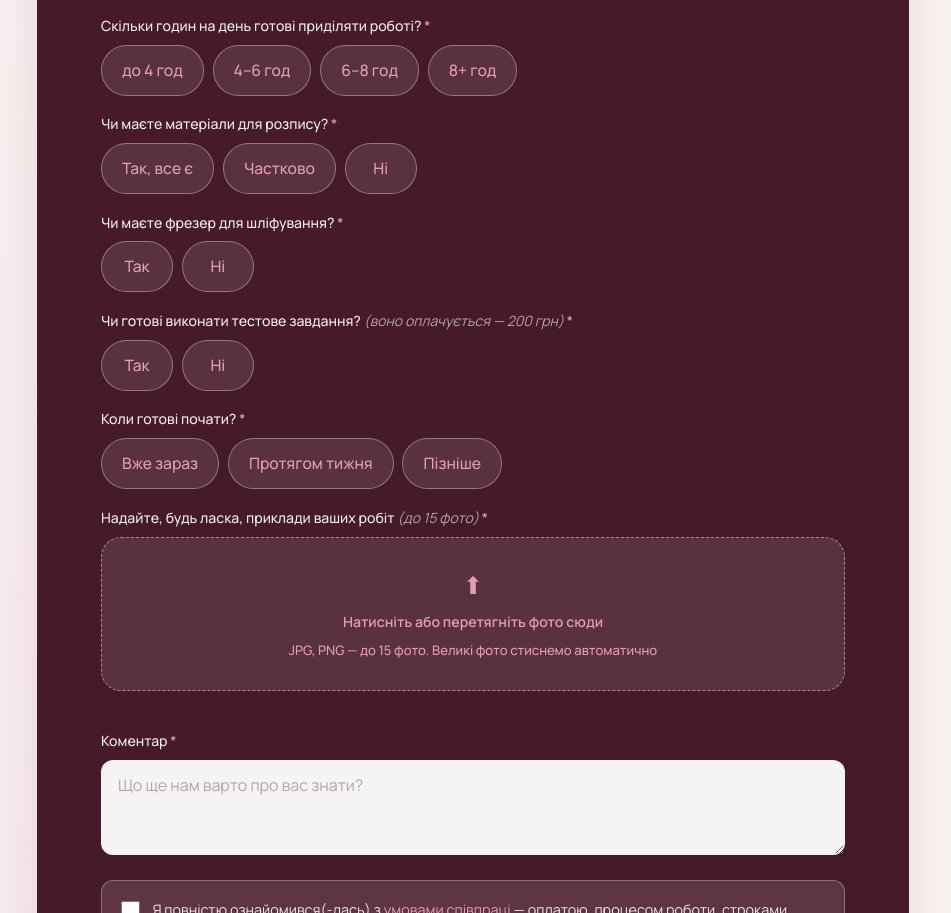
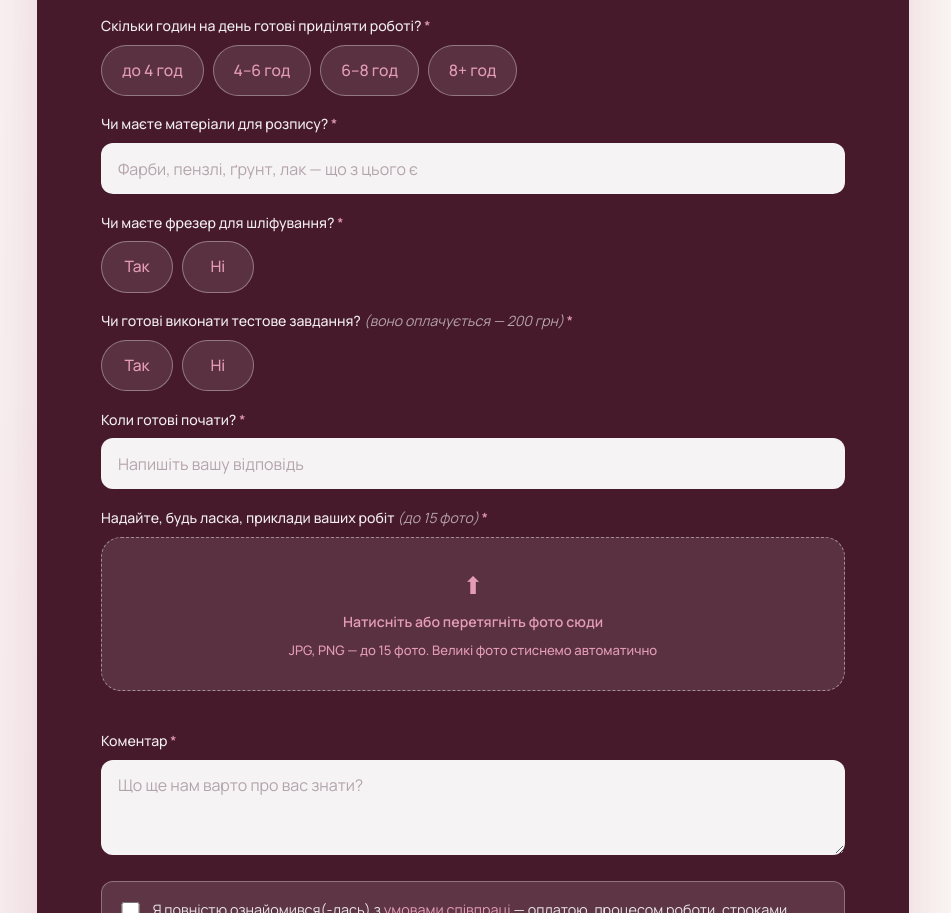
Before and after one commit to Yana620/leperle-artists-realism, a website: page public/index.html in a window 1280 px wide. Shown: the part 5397-6310 px from the top of the page, without its empty margins (167-1118 px from the left). Drawn offline with Linux system fonts and the light colour scheme.

Commit message:
Форма: матеріали і старт — знову текстові поля
Co-Authored-By: Claude Opus 5.5 <noreply@anthropic.com>

```diff
--- a/public/index.html
+++ b/public/index.html
@@ -379,14 +379,10 @@
             </div>
           </fieldset>
 
-          <fieldset class="field field--choice" id="q-materials">
-            <legend>Чи маєте матеріали для розпису? <span>*</span></legend>
-            <div class="chips">
-              <label class="chip"><input type="radio" name="materials" value="Так, все є" required /><span>Так, все є</span></label>
-              <label class="chip"><input type="radio" name="materials" value="Частково" /><span>Частково</span></label>
-              <label class="chip"><input type="radio" name="materials" value="Ні" /><span>Ні</span></label>
-            </div>
-          </fieldset>
+          <div class="field">
+            <label for="materials">Чи маєте матеріали для розпису? <span>*</span></label>
+            <input id="materials" name="materials" type="text" required placeholder="Фарби, пензлі, ґрунт, лак — що з цього є" />
+          </div>
 
           <fieldset class="field field--choice" id="q-freezer">
             <legend>Чи маєте фрезер для шліфування? <span>*</span></legend>
@@ -404,14 +400,10 @@
             </div>
           </fieldset>
 
-          <fieldset class="field field--choice" id="q-start">
-            <legend>Коли готові почати? <span>*</span></legend>
-            <div class="chips">
-              <label class="chip"><input type="radio" name="start" value="Вже зараз" required /><span>Вже зараз</span></label>
-              <label class="chip"><input type="radio" name="start" value="Протягом тижня" /><span>Протягом тижня</span></label>
-              <label class="chip"><input type="radio" name="start" value="Пізніше" /><span>Пізніше</span></label>
-            </div>
-          </fieldset>
+          <div class="field">
+            <label for="start">Коли готові почати? <span>*</span></label>
+            <input id="start" name="start" type="text" required placeholder="Напишіть вашу відповідь" />
+          </div>
 
           <div class="field">
             <label>Надайте, будь ласка, приклади ваших робіт <em>(до 15 фото)</em> <span>*</span></label>
--- a/public/script.js
+++ b/public/script.js
@@ -150,10 +150,10 @@
       ["style", "Оберіть, який стиль розпису вам ближче."],
       ["perday", "Оберіть, скільки фігурок на день готові робити."],
       ["hours", "Оберіть, скільки годин на день готові приділяти."],
-      ["materials", "Оберіть, чи маєте матеріали для розпису."],
+      ["materials", "Напишіть, чи маєте матеріали для розпису."],
       ["freezer", "Оберіть, чи маєте фрезер."],
       ["test", "Дайте відповідь щодо тестового завдання."],
-      ["start", "Оберіть, коли готові почати."],
+      ["start", "Напишіть, коли готові почати."],
       ["comment", "Заповніть, будь ласка, коментар."]
     ];
     for (var i = 0; i < requiredFields.length; i++) {
```
